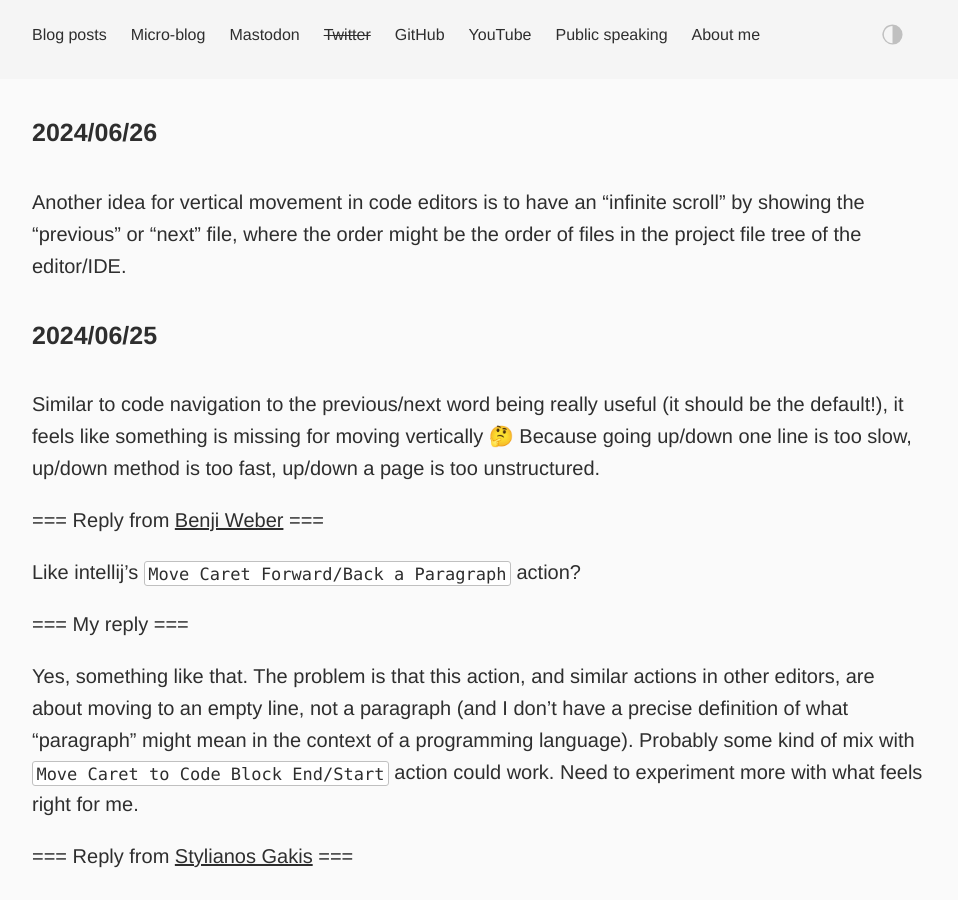
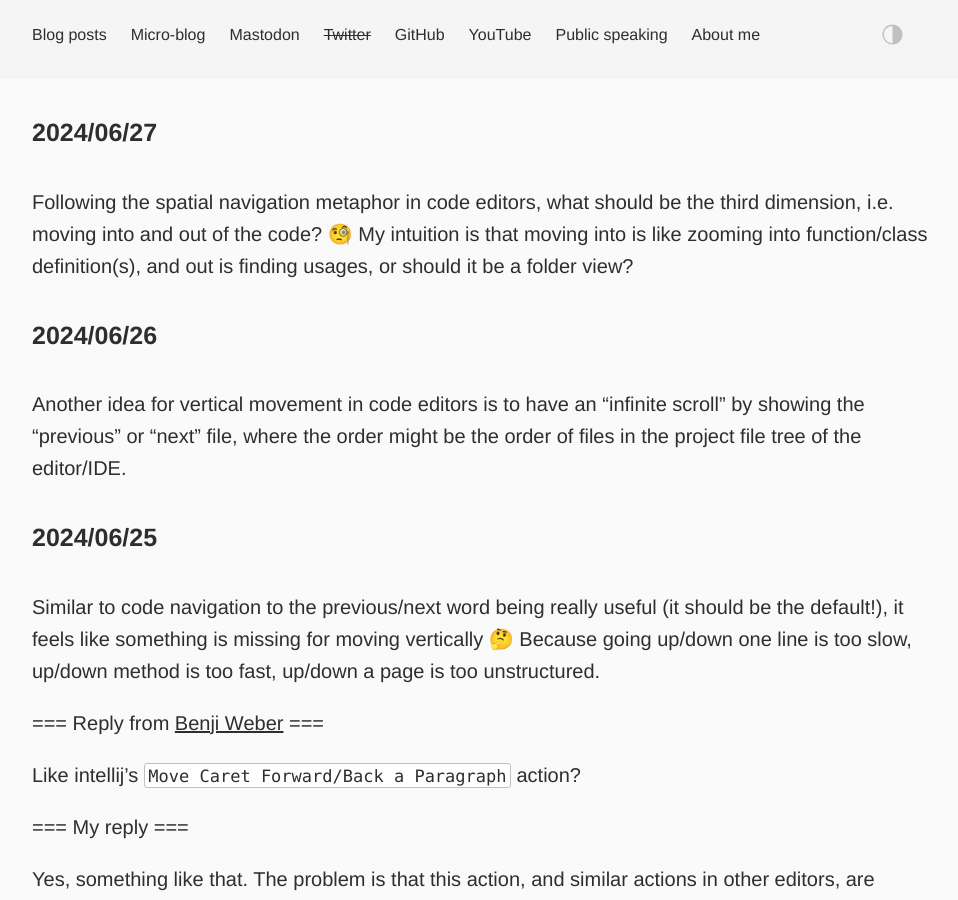
Before and after one commit to dkandalov/dkandalov.github.io, a Jekyll site: the page built from micro-blog.md, in a window 1280 px wide and 900 px high. Shown: the whole window, without its empty margins (160-1118 px from the left). Built offline with Jekyll 4.4.1, drawn with Linux system fonts in a browser that asks for light colours.

Commit message:
updated micro-blog

```diff
--- a/micro-blog.md
+++ b/micro-blog.md
@@ -2,6 +2,9 @@
 layout: post
 permalink: /micro-blog/
 ---
+
+#### 2024/06/27
+Following the spatial navigation metaphor in code editors, what should be the third dimension, i.e. moving into and out of the code? 🧐 My intuition is that moving into is like zooming into function/class definition(s), and out is finding usages, or should it be a folder view?
 
 #### 2024/06/26
 Another idea for vertical movement in code editors is to have an "infinite scroll" by showing the "previous" or "next" file, where the order might be the order of files in the project file tree of the editor/IDE.
@@ -15,7 +18,7 @@ Like intellij's `Move Caret Forward/Back a Paragraph` action?
 
 === My reply ===
 
-Yes, something like that. The problem is that this action, and similar actions in other editors, are about moving to an empty line, not a paragraph (and I don't have a precise definition of what "paragraph" might mean in the context of a programming language).
+Yes, something like that. The problem is that this action, and similar actions in other editors, are about moving to an empty line, not a paragraph (and I don't have a precise definition of what   "paragraph" might mean in the context of a programming language).
 Probably some kind of mix with `Move Caret to Code Block End/Start` action could work. Need to experiment more with what feels right for me.
 
 === Reply from [Stylianos Gakis](https://twitter.com/GakisStylianos) ===
```
